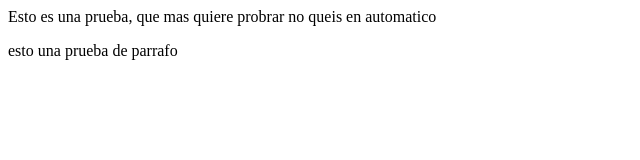
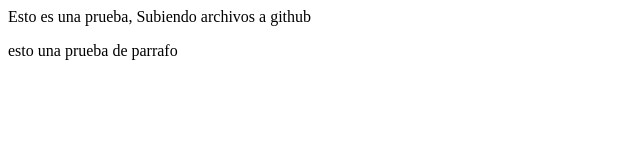
Before and after one commit to sukenhogara/proyectoCursoDemoPrework, a plain HTML site: page index.html in a window 1280 px wide. Shown: the whole page, without its empty margins (0-640 px from the left). Drawn offline with Linux system fonts and the light colour scheme.

Commit message:
CAmbiso agragados

```diff
--- a/index.html
+++ b/index.html
@@ -7,8 +7,7 @@
     <title>Hola Mundo</title>
 </head>
 <body>
-    Esto es una prueba, que mas quiere probrar
-    no queis en automatico
+    Esto es una prueba, Subiendo archivos a github
 
     <p>
 
```
